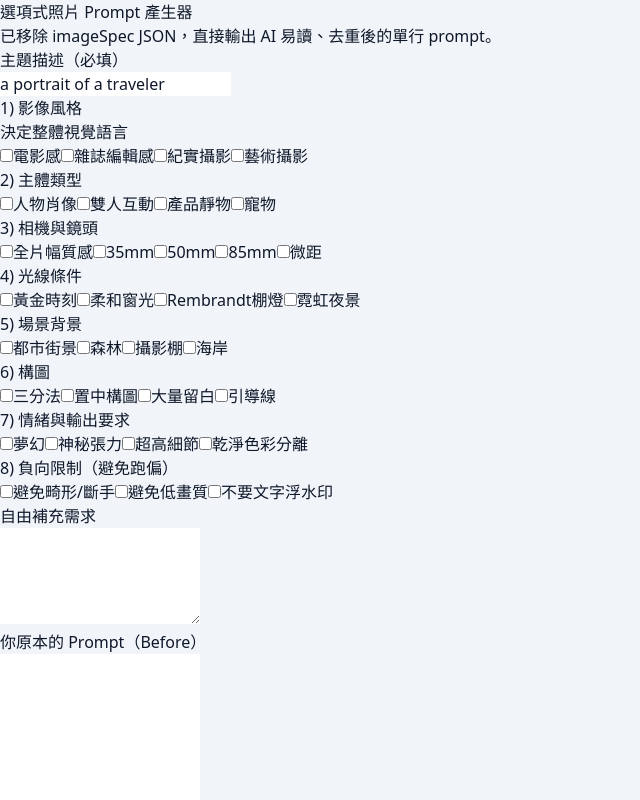
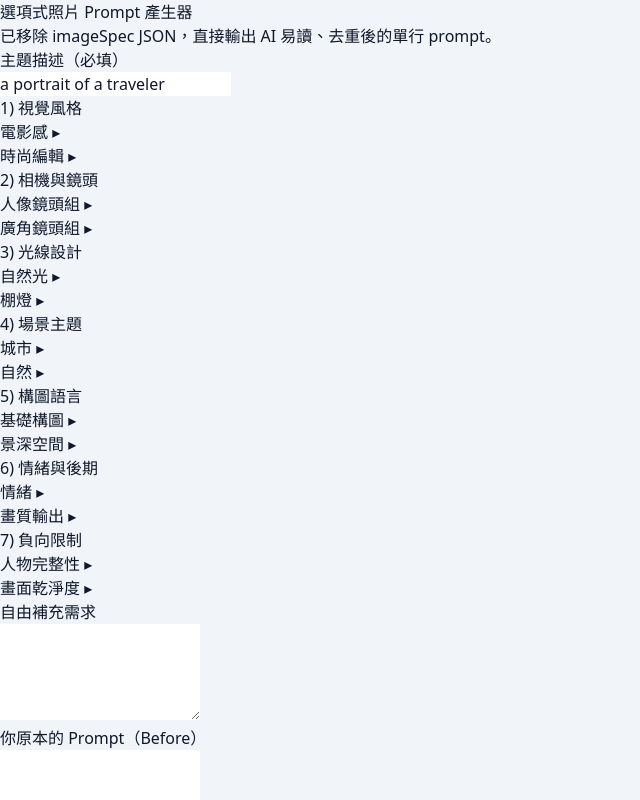
Before and after one commit to AaronHsiehIsCute/prompt-generate, a React (Vite) app: page / in a window 1280 px wide. Shown: the top 800 px of the page, without its empty margins (0-640 px from the left). Built offline with nearby package versions, Linux system fonts and the light colour scheme.

Commit message:
feat: add expandable sub-option groups and richer prompt taxonomy

```diff
--- a/src/App.tsx
+++ b/src/App.tsx
@@ -4,7 +4,7 @@ import PromptPreview from './components/PromptPreview';
 import { PROMPT_CATEGORIES } from './data/promptOptions';
 import { buildPromptFromSelections } from './utils/buildPrompt';
 
-const byCategory = new Map(PROMPT_CATEGORIES.map((c) => [c.id, c.options.map((o) => o.id)] as const));
+const byCategory = new Map(PROMPT_CATEGORIES.map((c) => [c.id, c.groups.flatMap((g) => g.subOptions.map((o) => o.id))] as const));
 
 export default function App() {
   const [selectedIds, setSelectedIds] = useState<string[]>([]);
--- a/src/components/OptionTree.tsx
+++ b/src/components/OptionTree.tsx
@@ -1,3 +1,4 @@
+import { useState } from 'react';
 import type { PromptCategory } from '../types/prompt';
 
 interface Props {
@@ -10,25 +11,43 @@ interface Props {
 export default function OptionTree({ categories, selectedIds, resolvedIds, onToggle }: Props) {
   const selected = new Set(selectedIds);
   const resolved = new Set(resolvedIds);
+  const [openGroups, setOpenGroups] = useState<string[]>([]);
+
+  const toggleGroup = (id: string) => {
+    setOpenGroups((prev) => (prev.includes(id) ? prev.filter((x) => x !== id) : [...prev, id]));
+  };
 
   return (
     <div className="space-y-4">
       {categories.map((category) => (
         <section key={category.id} className="rounded-lg border bg-white p-4">
-          <h2 className="font-semibold text-slate-700">{category.label}</h2>
-          {category.description ? <p className="mb-2 text-xs text-slate-500">{category.description}</p> : null}
+          <h2 className="font-semibold text-slate-700 mb-3">{category.label}</h2>
           <div className="space-y-2 text-sm">
-            {category.options.map((option) => {
-              const manual = selected.has(option.id);
-              const auto = !manual && resolved.has(option.id);
+            {category.groups.map((group) => {
+              const isOpen = openGroups.includes(group.id);
+              const selectedInGroup = group.subOptions.filter((s) => selected.has(s.id)).length;
               return (
-                <label key={option.id} className="flex items-start gap-2 cursor-pointer">
-                  <input type="checkbox" checked={manual || auto} onChange={() => onToggle(option.id, category.id, category.multi)} className="mt-1" />
-                  <span>
-                    {option.label}
-                    {auto ? <em className="ml-2 text-xs text-blue-600">(自動補上)</em> : null}
-                  </span>
-                </label>
+                <div key={group.id} className="rounded border border-slate-200">
+                  <button type="button" className="w-full text-left px-3 py-2 bg-slate-50 hover:bg-slate-100 flex justify-between items-center" onClick={() => toggleGroup(group.id)}>
+                    <span className="font-medium">{group.label} {selectedInGroup > 0 ? <em className="text-xs text-blue-600">({selectedInGroup} 已選)</em> : null}</span>
+                    <span>{isOpen ? '▾' : '▸'}</span>
+                  </button>
+                  {isOpen ? (
+                    <div className="p-3 space-y-2">
+                      {group.description ? <p className="text-xs text-slate-500">{group.description}</p> : null}
+                      {group.subOptions.map((option) => {
+                        const manual = selected.has(option.id);
+                        const auto = !manual && resolved.has(option.id);
+                        return (
+                          <label key={option.id} className="flex items-start gap-2 cursor-pointer">
+                            <input type="checkbox" checked={manual || auto} onChange={() => onToggle(option.id, category.id, category.multi)} className="mt-1" />
+                            <span>{option.label}{auto ? <em className="ml-2 text-xs text-blue-600">(自動)</em> : null}</span>
+                          </label>
+                        );
+                      })}
+                    </div>
+                  ) : null}
+                </div>
               );
             })}
           </div>
--- a/src/data/promptOptions.ts
+++ b/src/data/promptOptions.ts
@@ -1,93 +1,86 @@
 import type { PromptCategory } from '../types/prompt';
 
 export const PROMPT_CATEGORIES: PromptCategory[] = [
-  {
-    id: 'style',
-    label: '1) 影像風格',
-    description: '決定整體視覺語言',
-    multi: false,
-    options: [
-      { id: 'style.cinematic', label: '電影感', tokens: ['cinematic composition', 'filmic color grading'] },
-      { id: 'style.editorial', label: '雜誌編輯感', tokens: ['clean editorial look', 'magazine-ready styling'] },
-      { id: 'style.documentary', label: '紀實攝影', tokens: ['documentary realism', 'authentic candid feeling'] },
-      { id: 'style.fineart', label: '藝術攝影', tokens: ['fine-art photography', 'gallery-grade tonality'] },
-    ],
-  },
-  {
-    id: 'subject',
-    label: '2) 主體類型',
-    multi: false,
-    options: [
-      { id: 'subject.portrait', label: '人物肖像', tokens: ['human portrait subject'] },
-      { id: 'subject.couple', label: '雙人互動', tokens: ['two-person interaction portrait'] },
-      { id: 'subject.product', label: '產品靜物', tokens: ['hero product photography subject'] },
-      { id: 'subject.pet', label: '寵物', tokens: ['pet portrait subject'] },
-    ],
-  },
-  {
-    id: 'camera-lens',
-    label: '3) 相機與鏡頭',
-    multi: true,
-    options: [
-      { id: 'camera.fullframe', label: '全片幅質感', tokens: ['full-frame camera look'] },
-      { id: 'lens.35', label: '35mm', tokens: ['35mm focal length perspective'] },
-      { id: 'lens.50', label: '50mm', tokens: ['50mm natural perspective'] },
-      { id: 'lens.85', label: '85mm', tokens: ['85mm portrait compression'] },
-      { id: 'lens.macro', label: '微距', tokens: ['macro close-up detail'] },
-    ],
-  },
-  {
-    id: 'lighting',
-    label: '4) 光線條件',
-    multi: true,
-    options: [
-      { id: 'light.golden', label: '黃金時刻', tokens: ['golden hour sunlight', 'warm directional light'] },
-      { id: 'light.softwindow', label: '柔和窗光', tokens: ['soft window lighting', 'gentle natural shadows'] },
-      { id: 'light.rembrandt', label: 'Rembrandt棚燈', tokens: ['rembrandt studio lighting pattern'] },
-      { id: 'light.neon', label: '霓虹夜景', tokens: ['neon night highlights', 'vibrant colored reflections'] },
-    ],
-  },
-  {
-    id: 'scene',
-    label: '5) 場景背景',
-    multi: true,
-    options: [
-      { id: 'scene.street', label: '都市街景', tokens: ['urban street environment'] },
-      { id: 'scene.forest', label: '森林', tokens: ['lush forest background'] },
-      { id: 'scene.studio', label: '攝影棚', tokens: ['minimal studio backdrop'] },
-      { id: 'scene.coast', label: '海岸', tokens: ['coastal scenery background'] },
-    ],
-  },
-  {
-    id: 'composition',
-    label: '6) 構圖',
-    multi: true,
-    options: [
+  { id: 'style', label: '1) 視覺風格', multi: true, groups: [
+    { id: 'style.cinematic', label: '電影感', subOptions: [
+      { id: 'style.cinematic.grade', label: '底片調色', tokens: ['filmic color grading'] },
+      { id: 'style.cinematic.contrast', label: '高對比戲劇光', tokens: ['dramatic cinematic contrast'] },
+      { id: 'style.cinematic.story', label: '故事敘事感', tokens: ['story-driven frame composition'] },
+    ]},
+    { id: 'style.editorial', label: '時尚編輯', subOptions: [
+      { id: 'style.editorial.clean', label: '乾淨雜誌感', tokens: ['clean editorial look'] },
+      { id: 'style.editorial.pose', label: '高級姿態', tokens: ['confident editorial posing'] },
+      { id: 'style.editorial.fabric', label: '服裝材質細節', tokens: ['rich fabric texture emphasis'] },
+    ]},
+  ]},
+  { id: 'camera', label: '2) 相機與鏡頭', multi: true, groups: [
+    { id: 'lens.portrait', label: '人像鏡頭組', subOptions: [
+      { id: 'lens.50', label: '50mm自然視角', tokens: ['50mm natural perspective'] },
+      { id: 'lens.85', label: '85mm壓縮感', tokens: ['85mm portrait compression'] },
+      { id: 'lens.135', label: '135mm遠攝感', tokens: ['135mm compressed telephoto look'] },
+    ]},
+    { id: 'lens.wide', label: '廣角鏡頭組', subOptions: [
+      { id: 'lens.24', label: '24mm環境感', tokens: ['24mm wide environmental perspective'] },
+      { id: 'lens.35', label: '35mm街拍感', tokens: ['35mm street storytelling perspective'] },
+    ]},
+  ]},
+  { id: 'lighting', label: '3) 光線設計', multi: true, groups: [
+    { id: 'lighting.natural', label: '自然光', subOptions: [
+      { id: 'light.golden', label: '黃金時刻', tokens: ['golden hour sunlight'] },
+      { id: 'light.blue', label: '藍調時刻', tokens: ['blue hour ambient lighting'] },
+      { id: 'light.overcast', label: '陰天柔光', tokens: ['soft overcast diffusion'] },
+    ]},
+    { id: 'lighting.studio', label: '棚燈', subOptions: [
+      { id: 'light.rembrandt', label: 'Rembrandt 光型', tokens: ['rembrandt lighting pattern'] },
+      { id: 'light.rim', label: '輪廓光', tokens: ['clean rim light separation'] },
+      { id: 'light.softbox', label: '大柔光箱', tokens: ['large softbox lighting'] },
+    ]},
+  ]},
+  { id: 'scene', label: '4) 場景主題', multi: true, groups: [
+    { id: 'scene.urban', label: '城市', subOptions: [
+      { id: 'scene.street', label: '街頭', tokens: ['urban street backdrop'] },
+      { id: 'scene.metro', label: '地鐵站', tokens: ['modern metro station setting'] },
+      { id: 'scene.rooftop', label: '天台', tokens: ['city rooftop atmosphere'] },
+    ]},
+    { id: 'scene.nature', label: '自然', subOptions: [
+      { id: 'scene.forest', label: '森林', tokens: ['lush forest scenery'] },
+      { id: 'scene.coast', label: '海岸', tokens: ['coastal seascape backdrop'] },
+      { id: 'scene.desert', label: '沙漠', tokens: ['vast desert landscape'] },
+    ]},
+  ]},
+  { id: 'composition', label: '5) 構圖語言', multi: true, groups: [
+    { id: 'composition.rules', label: '基礎構圖', subOptions: [
       { id: 'comp.thirds', label: '三分法', tokens: ['rule of thirds composition'] },
-      { id: 'comp.center', label: '置中構圖', tokens: ['centered composition'] },
+      { id: 'comp.center', label: '置中', tokens: ['centered composition'] },
+      { id: 'comp.leading', label: '引導線', tokens: ['leading lines'] },
+    ]},
+    { id: 'composition.depth', label: '景深空間', subOptions: [
+      { id: 'comp.bokeh', label: '淺景深散景', tokens: ['shallow depth of field bokeh'] },
+      { id: 'comp.layer', label: '前中後景層次', tokens: ['multi-layer foreground midground background'] },
       { id: 'comp.negative', label: '大量留白', tokens: ['strong negative space'] },
-      { id: 'comp.leading', label: '引導線', tokens: ['leading lines for visual guidance'] },
-    ],
-  },
-  {
-    id: 'mood-output',
-    label: '7) 情緒與輸出要求',
-    multi: true,
-    options: [
+    ]},
+  ]},
+  { id: 'mood', label: '6) 情緒與後期', multi: true, groups: [
+    { id: 'mood.emotion', label: '情緒', subOptions: [
       { id: 'mood.dreamy', label: '夢幻', tokens: ['dreamy atmosphere'] },
-      { id: 'mood.mysterious', label: '神秘張力', tokens: ['mysterious cinematic tension'] },
-      { id: 'quality.ultra', label: '超高細節', tokens: ['ultra-detailed photo rendering', 'high dynamic range'] },
+      { id: 'mood.mysterious', label: '神秘', tokens: ['mysterious tension'] },
+      { id: 'mood.energetic', label: '動感', tokens: ['energetic dynamic vibe'] },
+    ]},
+    { id: 'grade.output', label: '畫質輸出', subOptions: [
+      { id: 'quality.ultra', label: '超高細節', tokens: ['ultra detailed rendering'] },
+      { id: 'quality.print', label: '可印刷銳利度', tokens: ['print-ready sharpness'] },
       { id: 'quality.clean', label: '乾淨色彩分離', tokens: ['clean color separation'] },
-    ],
-  },
-  {
-    id: 'constraints',
-    label: '8) 負向限制（避免跑偏）',
-    multi: true,
-    options: [
-      { id: 'neg.deformed', label: '避免畸形/斷手', tokens: ['avoid deformed anatomy', 'no extra fingers'] },
-      { id: 'neg.lowres', label: '避免低畫質', tokens: ['no blur', 'no low resolution artifacts'] },
-      { id: 'neg.text', label: '不要文字浮水印', tokens: ['no watermark', 'no text overlay'] },
-    ],
-  },
+    ]},
+  ]},
+  { id: 'negative', label: '7) 負向限制', multi: true, groups: [
+    { id: 'negative.anatomy', label: '人物完整性', subOptions: [
+      { id: 'neg.hand', label: '避免手部錯誤', tokens: ['no extra fingers', 'no broken hands'] },
+      { id: 'neg.face', label: '避免臉部崩壞', tokens: ['no distorted face'] },
+    ]},
+    { id: 'negative.noise', label: '畫面乾淨度', subOptions: [
+      { id: 'neg.blur', label: '避免模糊', tokens: ['no blur'] },
+      { id: 'neg.watermark', label: '無浮水印文字', tokens: ['no watermark', 'no text overlay'] },
+      { id: 'neg.artifact', label: '避免壓縮雜訊', tokens: ['no compression artifacts'] },
+    ]},
+  ]},
 ];
--- a/src/utils/buildPrompt.ts
+++ b/src/utils/buildPrompt.ts
@@ -1,30 +1,14 @@
 import { PROMPT_CATEGORIES } from '../data/promptOptions';
-import type { PromptBuildResult, PromptOption } from '../types/prompt';
+import type { PromptBuildResult, PromptSubOption } from '../types/prompt';
 
-const optionMap = new Map<string, PromptOption>(PROMPT_CATEGORIES.flatMap((c) => c.options.map((o) => [o.id, o] as const)));
-
-const resolveIds = (selectedIds: string[]) => {
-  const resolved = new Set(selectedIds);
-  const queue = [...selectedIds];
-  while (queue.length > 0) {
-    const id = queue.shift();
-    if (!id) continue;
-    const opt = optionMap.get(id);
-    opt?.autoSelects?.forEach((dep) => {
-      if (!resolved.has(dep)) {
-        resolved.add(dep);
-        queue.push(dep);
-      }
-    });
-  }
-  return [...resolved];
-};
+const optionMap = new Map<string, PromptSubOption>(
+  PROMPT_CATEGORIES.flatMap((c) => c.groups.flatMap((g) => g.subOptions.map((o) => [o.id, o] as const))),
+);
 
 export const buildPromptFromSelections = (subject: string, selectedIds: string[], extraNotes: string): PromptBuildResult => {
   const fragments: string[] = [subject.trim() || 'photo subject'];
-  const resolvedIds = resolveIds(selectedIds);
 
-  resolvedIds.forEach((id) => {
+  selectedIds.forEach((id) => {
     const opt = optionMap.get(id);
     if (!opt) return;
     fragments.push(...opt.tokens);
@@ -43,7 +27,7 @@ export const buildPromptFromSelections = (subject: string, selectedIds: string[]
 
   return {
     normalizedPrompt: deduped.join(', '),
-    appliedOptionIds: resolvedIds,
+    appliedOptionIds: [...selectedIds],
     fragments: deduped,
   };
 };
```
Also changed, not shown: src/types/prompt.ts (+9 -4 lines).
